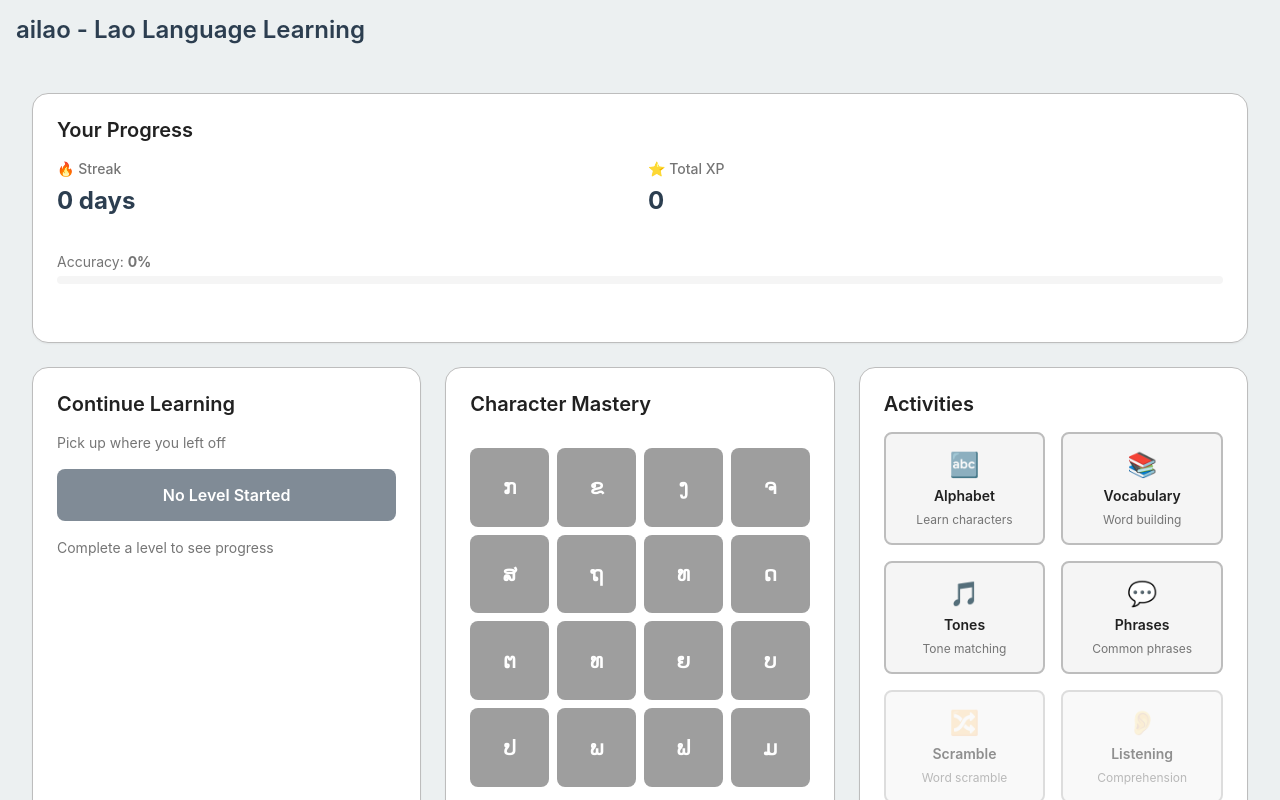
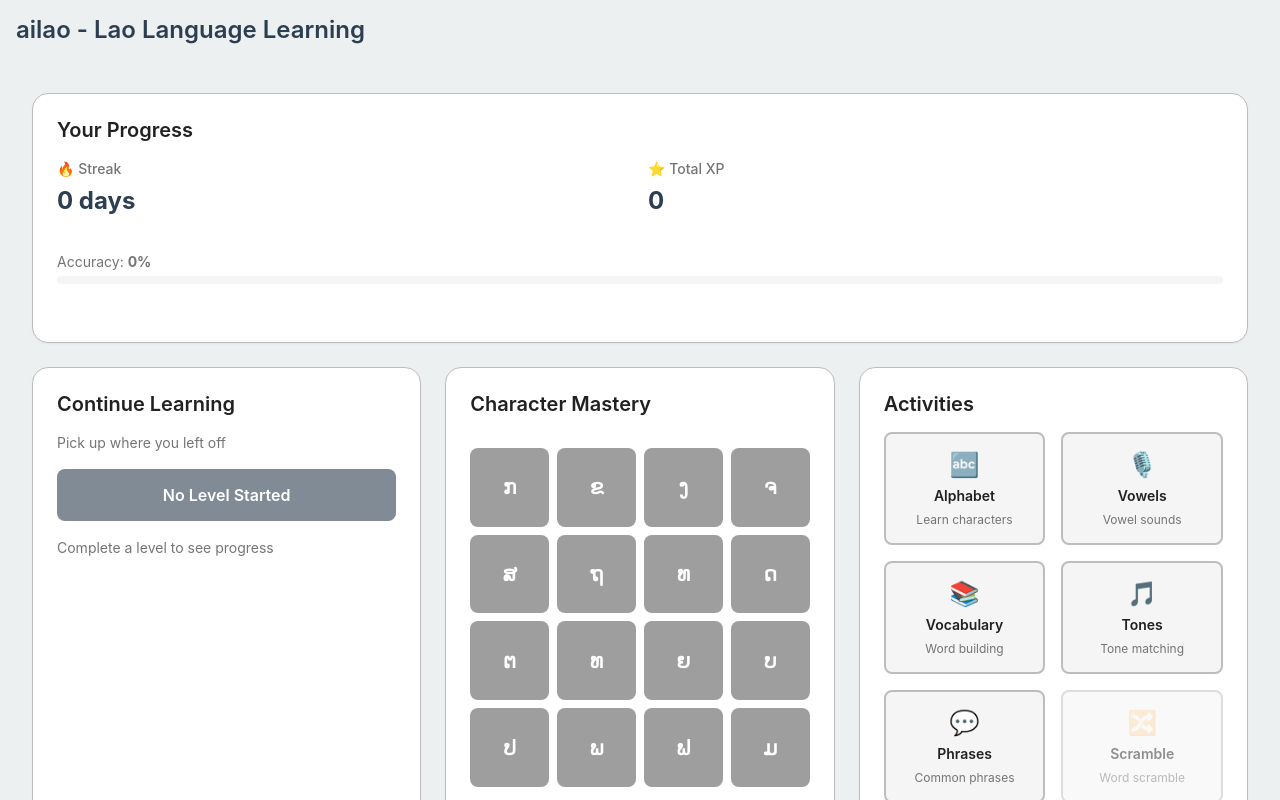
Before and after one commit to robotnic/lao, an Angular app: page /dashboard in a window 1280 px wide. Shown: the top 800 px of the page. Built offline with nearby package versions, Linux system fonts and the light colour scheme.

Commit message:
feat: add vowel explorer to dashboard activities and routing

```diff
--- a/src/app/core/shell/dashboard.component.ts
+++ b/src/app/core/shell/dashboard.component.ts
@@ -461,6 +461,7 @@ import { ThemeService } from '../../core/services/theme.service';
 export class DashboardComponent implements OnInit {
   activities = [
     { id: 'alphabet', name: 'Alphabet', icon: '🔤', hint: 'Learn characters', enabled: true },
+    { id: 'vowels', name: 'Vowels', icon: '🎙️', hint: 'Vowel sounds', enabled: true },
     { id: 'vocabulary', name: 'Vocabulary', icon: '📚', hint: 'Word building', enabled: true },
     { id: 'tones', name: 'Tones', icon: '🎵', hint: 'Tone matching', enabled: true },
     { id: 'phrases', name: 'Phrases', icon: '💬', hint: 'Common phrases', enabled: true },
@@ -482,6 +483,7 @@ export class DashboardComponent implements OnInit {
   startActivity(activityId: string): void {
     const routes: { [key: string]: string } = {
       alphabet: '/alphabet-explorer',
+      vowels: '/vowel-explorer',
       vocabulary: '/vocabulary-quiz',
       tones: '/tone-matcher',
       phrases: '/phrase-builder',
```
